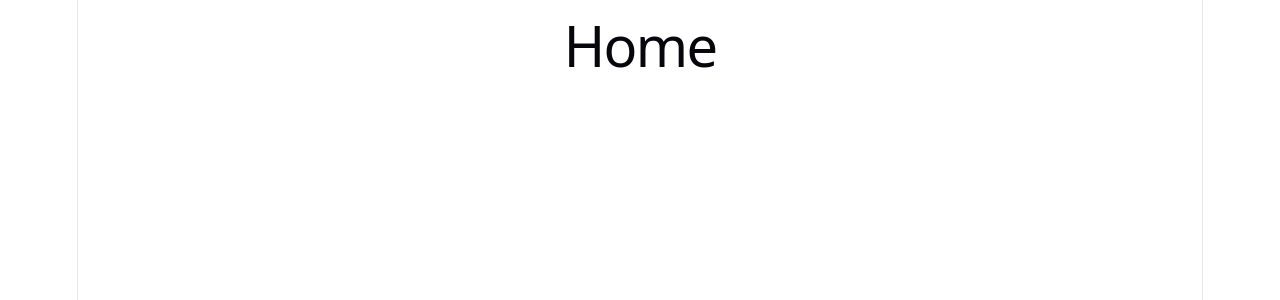
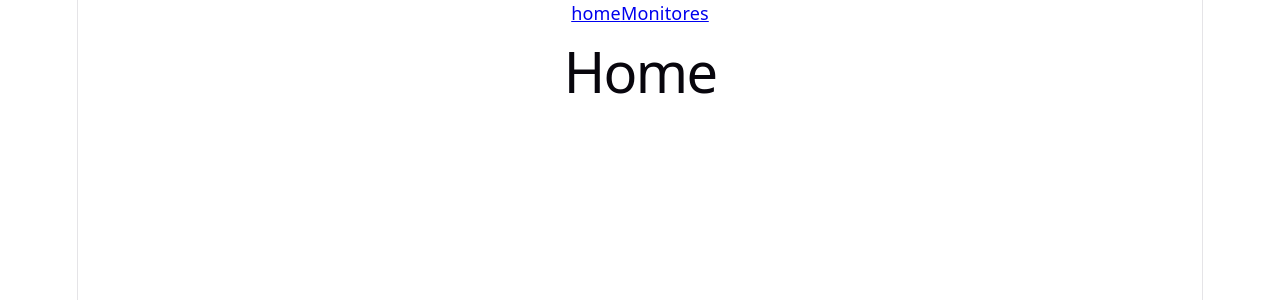
Before and after one commit to Pabloravioli/API-MONITOR, a React (Vite) app in the folder Monitor de Urls/: page / in a window 1280 px wide. Shown: the top 300 px of the page. Built offline with nearby package versions, Linux system fonts and the light colour scheme; the HTML template or start-up script is replaced by a standard one.

Commit message:
configuracion de las rutas y navbar creado

```diff
--- a/Monitor de Urls/src/App.jsx
+++ b/Monitor de Urls/src/App.jsx
@@ -1,15 +1,20 @@
 import { Routes, Route } from 'react-router-dom'
+import Navbar from './components/Navbar'
 import Home from './pages/Home'
 import Monitors from './pages/Monitors'
 import MonitorDetail from './pages/MonitorDetail'
 
+
 function App() {
   return (
+    <nav>
+    <Navbar />
     <Routes>
       <Route path="/" element={<Home />} />
       <Route path="/monitors" element={<Monitors />} />
       <Route path="/monitors/:id" element={<MonitorDetail />} />
     </Routes>
+    </nav>
   )
 }
 
--- /dev/null
+++ b/Monitor de Urls/src/components/Navbar.jsx
@@ -0,0 +1,14 @@
+import {Link} from 'react-router-dom'
+
+function Navbar() {
+  return (
+    <nav>
+        <Link to= '/' >home</Link>
+        <Link to= '/monitors' >Monitores</Link>
+
+
+    </nav>
+  )
+}
+
+export default Navbar
```
Also changed, not shown: Monitor de Urls/src/pages/Navbar.jsx (deleted).
